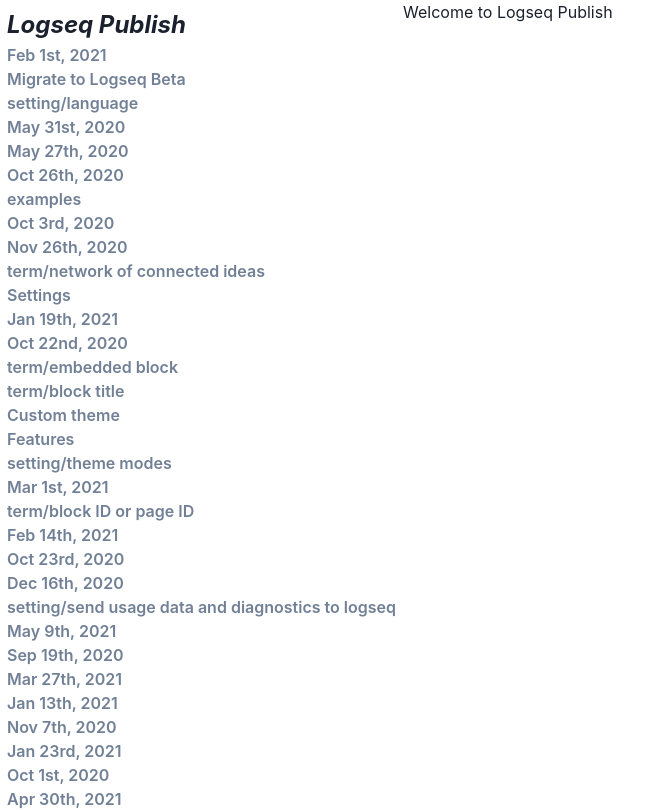
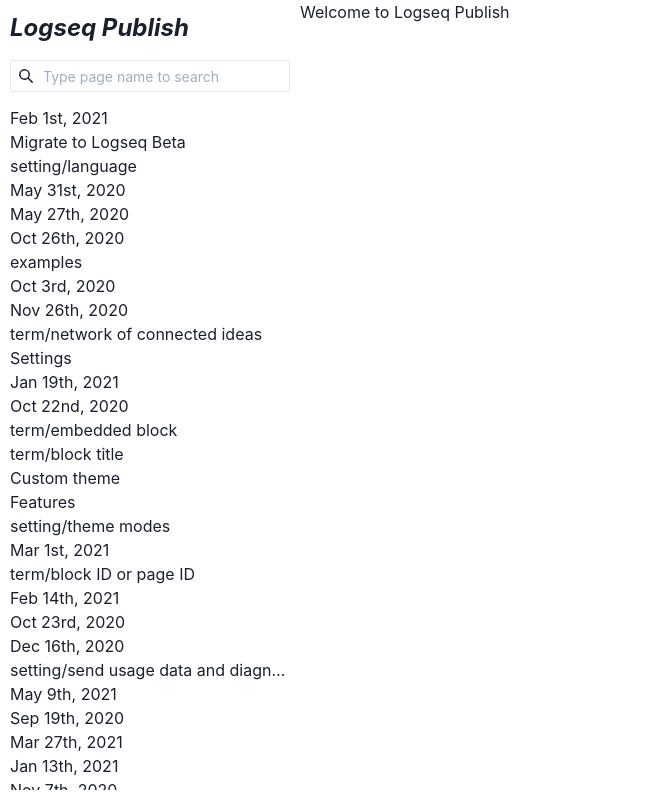
Before and after one commit to logseq/publish, a Next.js app: page / in a window 1280 px wide. Shown: the top 810 px of the page, without its empty margins (0-668 px from the left). Built offline with nearby package versions, Linux system fonts and the light colour scheme.

Commit message:
Page search

```diff
--- a/src/components/Layout.js
+++ b/src/components/Layout.js
@@ -12,11 +12,19 @@
 
   return (
     <Flex flexDirection="row">
-      <Box padding="7px">
+      <Flex
+        width="300px"
+        flexDirection="column"
+        height="100vh"
+        overflowY="auto"
+        padding="10px"
+      >
         {logo}
         {nav}
+      </Flex>
+      <Box height="100vh" overflowY="auto" flex={1}>
+        {content}
       </Box>
-      {content}
     </Flex>
   )
 }
--- a/src/components/PagesNav.js
+++ b/src/components/PagesNav.js
@@ -1,16 +1,58 @@
+import {
+  Box,
+  Input,
+  Flex,
+  InputGroup,
+  InputLeftElement,
+  InputRightElement,
+} from '@chakra-ui/react'
 import Link from 'next/link'
-import { Button } from '@chakra-ui/button'
+import { SearchIcon, CloseIcon } from '@chakra-ui/icons'
+import { useState } from 'react'
 
 export default function PagesNav({ pages }) {
+  const [search, setSearch] = useState('')
+
+  const searchNotEmpty = search.length > 0
+
+  const filteredPages = searchNotEmpty
+    ? pages.filter((pageName) =>
+        pageName.toLowerCase().includes(search.toLowerCase()),
+      )
+    : pages
+
   return (
-    <ul>
-      {pages.map((page) => (
-        <li key={page}>
-          <Link href={`/pages/${encodeURIComponent(page)}`}>
-            <Button variant="link">{page}</Button>
+    <Flex flexDirection="column" flex={1} overflowY="auto">
+      <InputGroup size="sm" marginTop="14px" marginBottom="14px">
+        <InputLeftElement pointerEvents="none" children={<SearchIcon />} />
+        <Input
+          value={search}
+          onChange={(event) => setSearch(event.target.value)}
+          placeholder="Type page name to search"
+        />
+        {searchNotEmpty && (
+          <InputRightElement
+            cursor="pointer"
+            onClick={() => setSearch('')}
+            children={<CloseIcon />}
+          />
+        )}
+      </InputGroup>
+      <Box flex={1} overflowY="auto">
+        {filteredPages.map((page) => (
+          <Link key={page} href={`/pages/${encodeURIComponent(page)}`}>
+            <Box
+              cursor="pointer"
+              overflow="hidden"
+              textOverflow="ellipsis"
+              whiteSpace="nowrap"
+              variant="link"
+            >
+              {page}
+            </Box>
           </Link>
-        </li>
-      ))}
-    </ul>
+        ))}
+      </Box>
+    </Flex>
   )
 }
```
Also changed, not shown: src/components/PageSearch.js (added).
